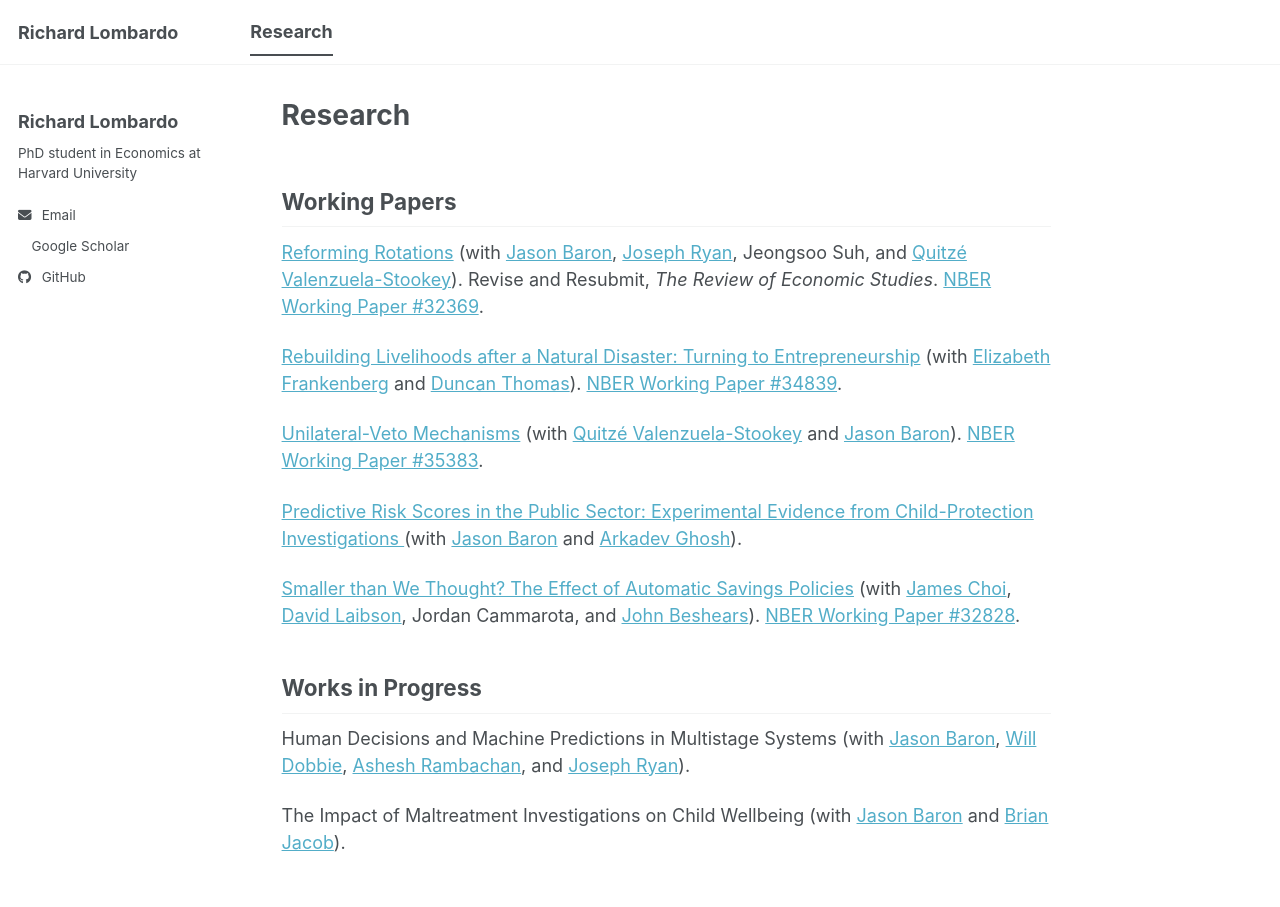
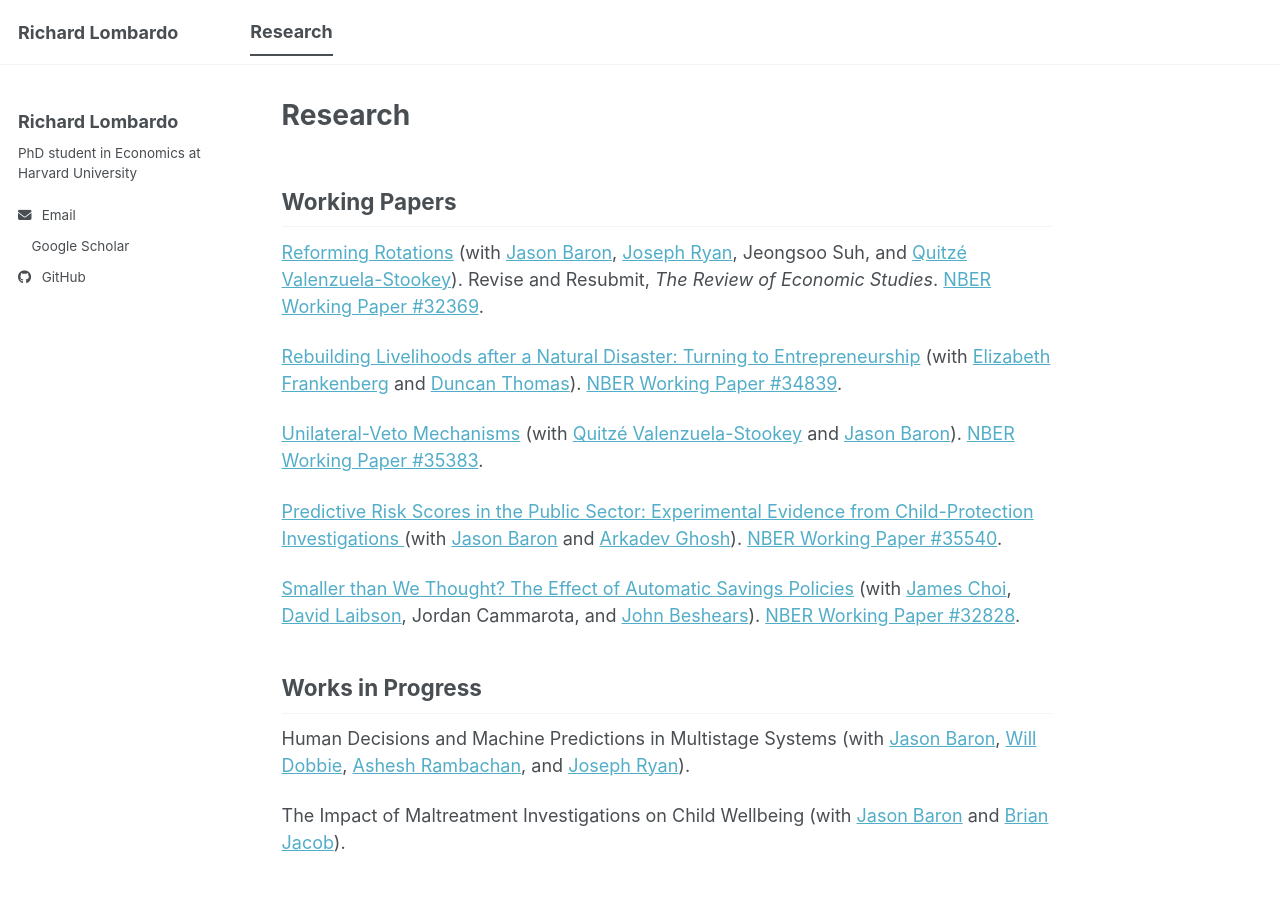
Before and after one commit to richardlombardo/richardlombardo.github.io, a Jekyll site: the page built from _pages/research.md, in a window 1280 px wide. Built offline with Jekyll 4.4.1, drawn with Linux system fonts in a browser that asks for light colours; a style sheet for code colours, icons or effects is not loaded.

Commit message:
Update research.md with new paper links
Updated research links and added new paper reference.

```diff
--- a/_pages/research.md
+++ b/_pages/research.md
@@ -44,6 +44,8 @@ target="_blank" rel="noopener noreferrer">NBER Working Paper #35383</a>.
 target="_blank" rel="noopener noreferrer">Jason Baron</a> and
 <a href="https://sites.google.com/view/arkadevghosh/home"
 target="_blank" rel="noopener noreferrer">Arkadev Ghosh</a>).
+<a href="https://www.nber.org/papers/w35540"
+target="_blank" rel="noopener noreferrer">NBER Working Paper #35540</a>.
 
 <a href="https://spinup-000d1a-wp-offload-media.s3.amazonaws.com/faculty/wp-content/uploads/sites/27/2024/07/Automatic-policies-2024.07.21.pdf"
    target="_blank" rel="noopener noreferrer">Smaller than We Thought? The Effect of Automatic Savings Policies</a>
```
